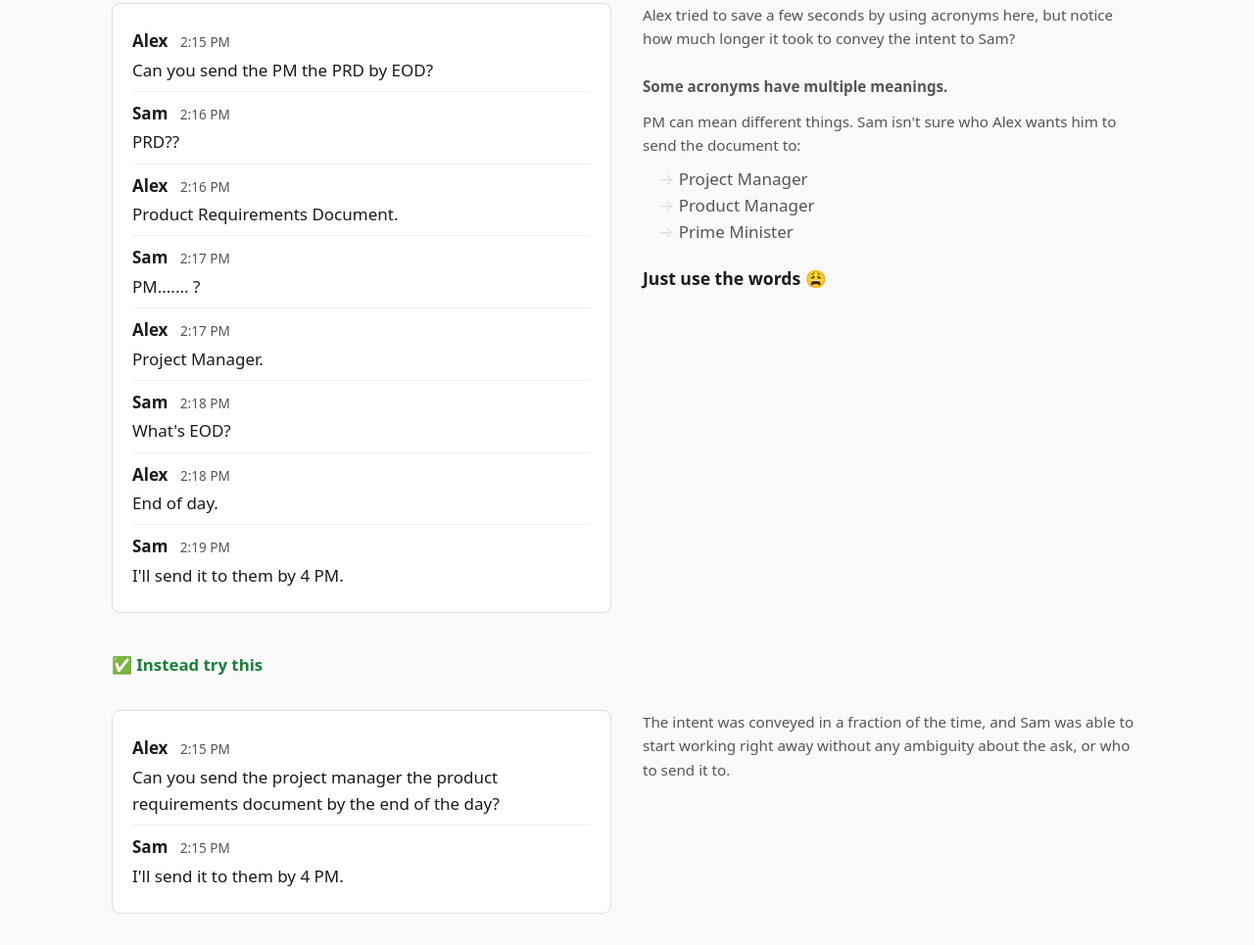
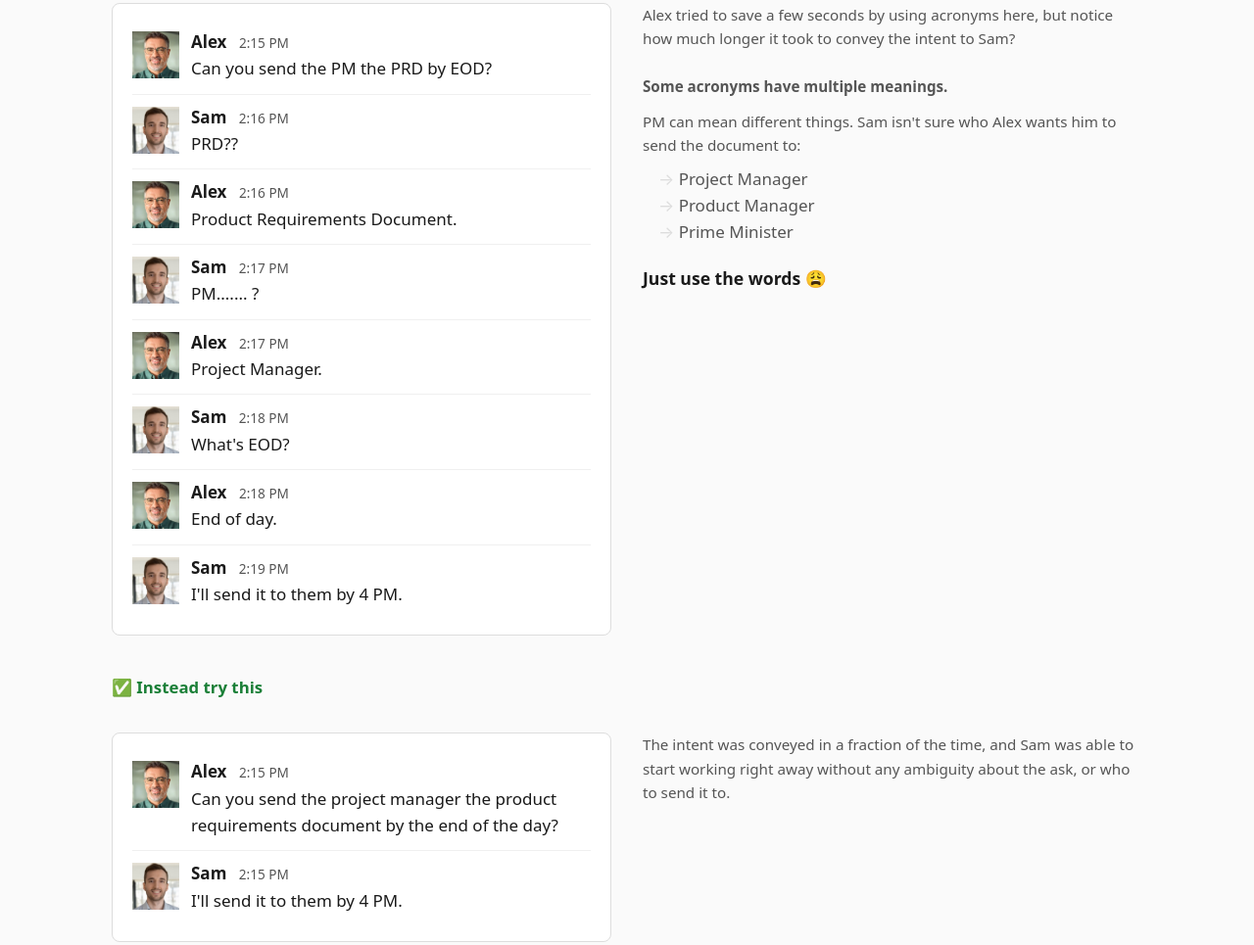
Before and after one commit to apatchipulusu/no-acronym, a plain HTML site: page index.html in a window 1280 px wide. Shown: the part 437-1402 px from the top of the page at 98% size. Drawn offline with Linux system fonts and the light colour scheme.

Commit message:
Add profile pictures to chat examples
Show Alex and Sam avatars in the example chats and update README.

Co-authored-by: Cursor <cursoragent@cursor.com>

```diff
--- a/index.html
+++ b/index.html
@@ -10,7 +10,7 @@
     <link rel="icon" type="image/png" sizes="16x16" href="assets/favicon/favicon-16x16.png">
     <link rel="apple-touch-icon" sizes="180x180" href="assets/favicon/apple-touch-icon.png">
     <link rel="manifest" href="assets/favicon/site.webmanifest">
-    <link rel="stylesheet" href="styles.css?v=11">
+    <link rel="stylesheet" href="styles.css?v=14">
 </head>
 <body>
 
@@ -39,44 +39,84 @@
                 <h3 class="bad">❌ Don't do this</h3>
                 <div class="chat">
                     <div class="message">
+                        <img class="avatar" src="assets/profile_pictures/Alex.jpg" alt="" width="48" height="48">
+                        <div class="message-body">
+                            <div class="message-header">
                                 <span class="sender">Alex</span>
                                 <span class="time">2:15 PM</span>
+                            </div>
                             <p>Can you send the PM the PRD by EOD?</p>
                         </div>
+                    </div>
                     <div class="message">
+                        <img class="avatar" src="assets/profile_pictures/Sam.jpg" alt="" width="48" height="48">
+                        <div class="message-body">
+                            <div class="message-header">
                                 <span class="sender">Sam</span>
                                 <span class="time">2:16 PM</span>
+                            </div>
                             <p>PRD??</p>
                         </div>
+                    </div>
                     <div class="message">
+                        <img class="avatar" src="assets/profile_pictures/Alex.jpg" alt="" width="48" height="48">
+                        <div class="message-body">
+                            <div class="message-header">
                                 <span class="sender">Alex</span>
                                 <span class="time">2:16 PM</span>
+                            </div>
                             <p>Product Requirements Document.</p>
                         </div>
+                    </div>
                     <div class="message">
+                        <img class="avatar" src="assets/profile_pictures/Sam.jpg" alt="" width="48" height="48">
+                        <div class="message-body">
+                            <div class="message-header">
                                 <span class="sender">Sam</span>
                                 <span class="time">2:17 PM</span>
+                            </div>
                             <p>PM....... ?</p>
                         </div>
+                    </div>
                     <div class="message">
+                        <img class="avatar" src="assets/profile_pictures/Alex.jpg" alt="" width="48" height="48">
+                        <div class="message-body">
+                            <div class="message-header">
                                 <span class="sender">Alex</span>
                                 <span class="time">2:17 PM</span>
+                            </div>
                             <p>Project Manager.</p>
                         </div>
+                    </div>
                     <div class="message">
+                        <img class="avatar" src="assets/profile_pictures/Sam.jpg" alt="" width="48" height="48">
+                        <div class="message-body">
+                            <div class="message-header">
                                 <span class="sender">Sam</span>
                                 <span class="time">2:18 PM</span>
+                            </div>
                             <p>What's EOD?</p>
                         </div>
+                    </div>
                     <div class="message">
+                        <img class="avatar" src="assets/profile_pictures/Alex.jpg" alt="" width="48" height="48">
+                        <div class="message-body">
+                            <div class="message-header">
                                 <span class="sender">Alex</span>
                                 <span class="time">2:18 PM</span>
+                            </div>
                             <p>End of day.</p>
                         </div>
+                    </div>
                     <div class="message">
+                        <img class="avatar" src="assets/profile_pictures/Sam.jpg" alt="" width="48" height="48">
+                        <div class="message-body">
+                            <div class="message-header">
                                 <span class="sender">Sam</span>
                                 <span class="time">2:19 PM</span>
+                            </div>
                             <p>I'll send it to them by 4 PM.</p>
+                        </div>
                     </div>
                 </div>
                 <div class="example-aside">
@@ -102,14 +142,24 @@
                 <h3 class="good">✅ Instead try this</h3>
                 <div class="chat">
                     <div class="message">
+                        <img class="avatar" src="assets/profile_pictures/Alex.jpg" alt="" width="48" height="48">
+                        <div class="message-body">
+                            <div class="message-header">
                                 <span class="sender">Alex</span>
                                 <span class="time">2:15 PM</span>
+                            </div>
                             <p>Can you send the project manager the product requirements document by the end of the day?</p>
                         </div>
+                    </div>
                     <div class="message">
+                        <img class="avatar" src="assets/profile_pictures/Sam.jpg" alt="" width="48" height="48">
+                        <div class="message-body">
+                            <div class="message-header">
                                 <span class="sender">Sam</span>
                                 <span class="time">2:15 PM</span>
+                            </div>
                             <p>I'll send it to them by 4 PM.</p>
+                        </div>
                     </div>
                 </div>
                 <p class="note">
--- a/styles.css
+++ b/styles.css
@@ -190,11 +190,31 @@ section {
 }
 
 .message {
-    padding: 0.5rem 0;
+    display: flex;
+    gap: 0.75rem;
+    align-items: flex-start;
+    padding: 0.75rem 0;
 }
 
 .message + .message {
     border-top: 1px solid #f0f0f0;
+}
+
+.avatar {
+    width: 48px;
+    height: 48px;
+    flex-shrink: 0;
+    border-radius: 0;
+    object-fit: cover;
+}
+
+.message-body {
+    flex: 1;
+    min-width: 0;
+}
+
+.message-header {
+    line-height: 1.3;
 }
 
 .sender {
```
Also changed, not shown: assets/profile_pictures/Alex.jpg (added), assets/profile_pictures/Sam.jpg (added), 1 other file. Lines whose indentation alone changed are shown as unchanged.
